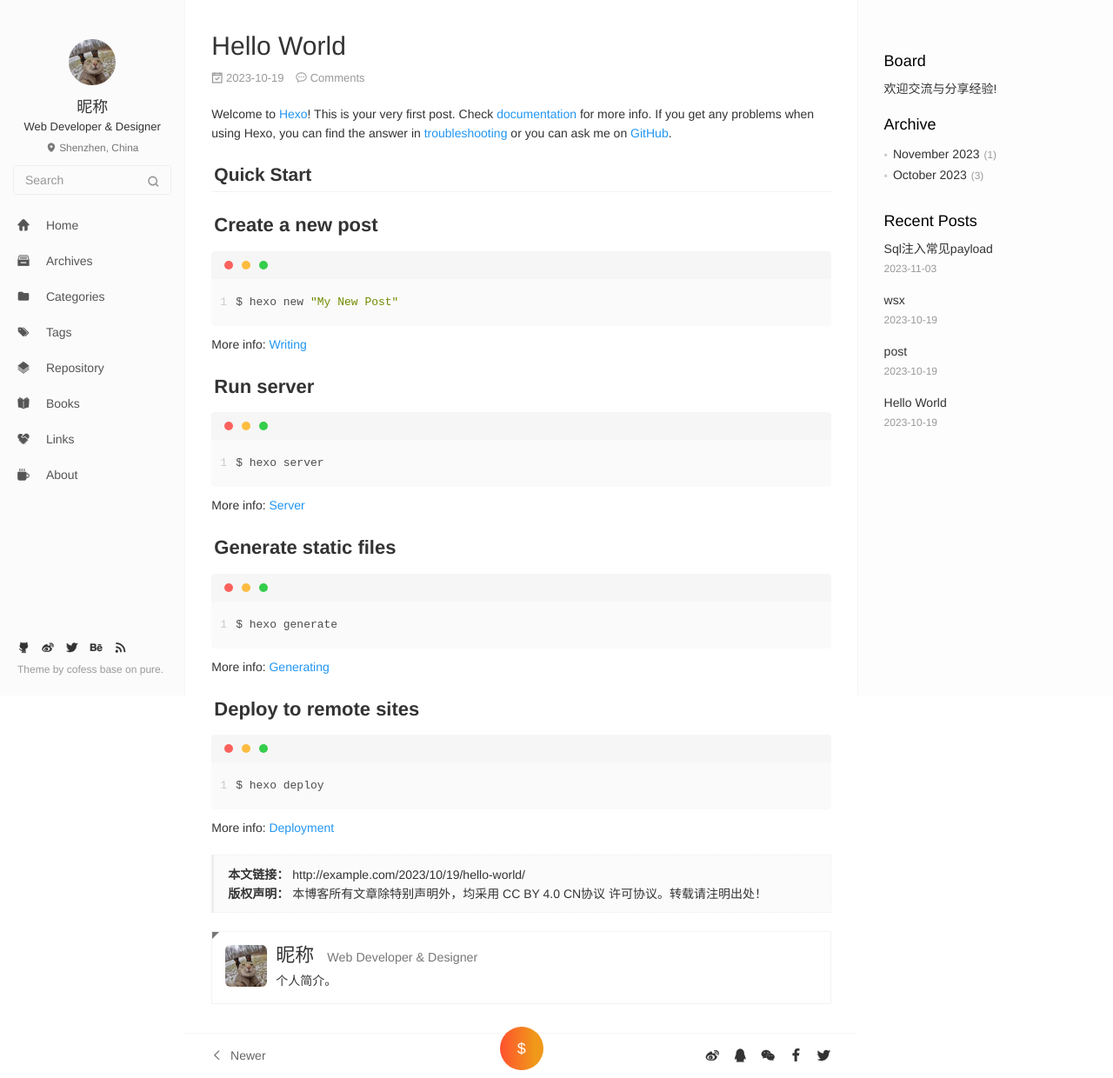
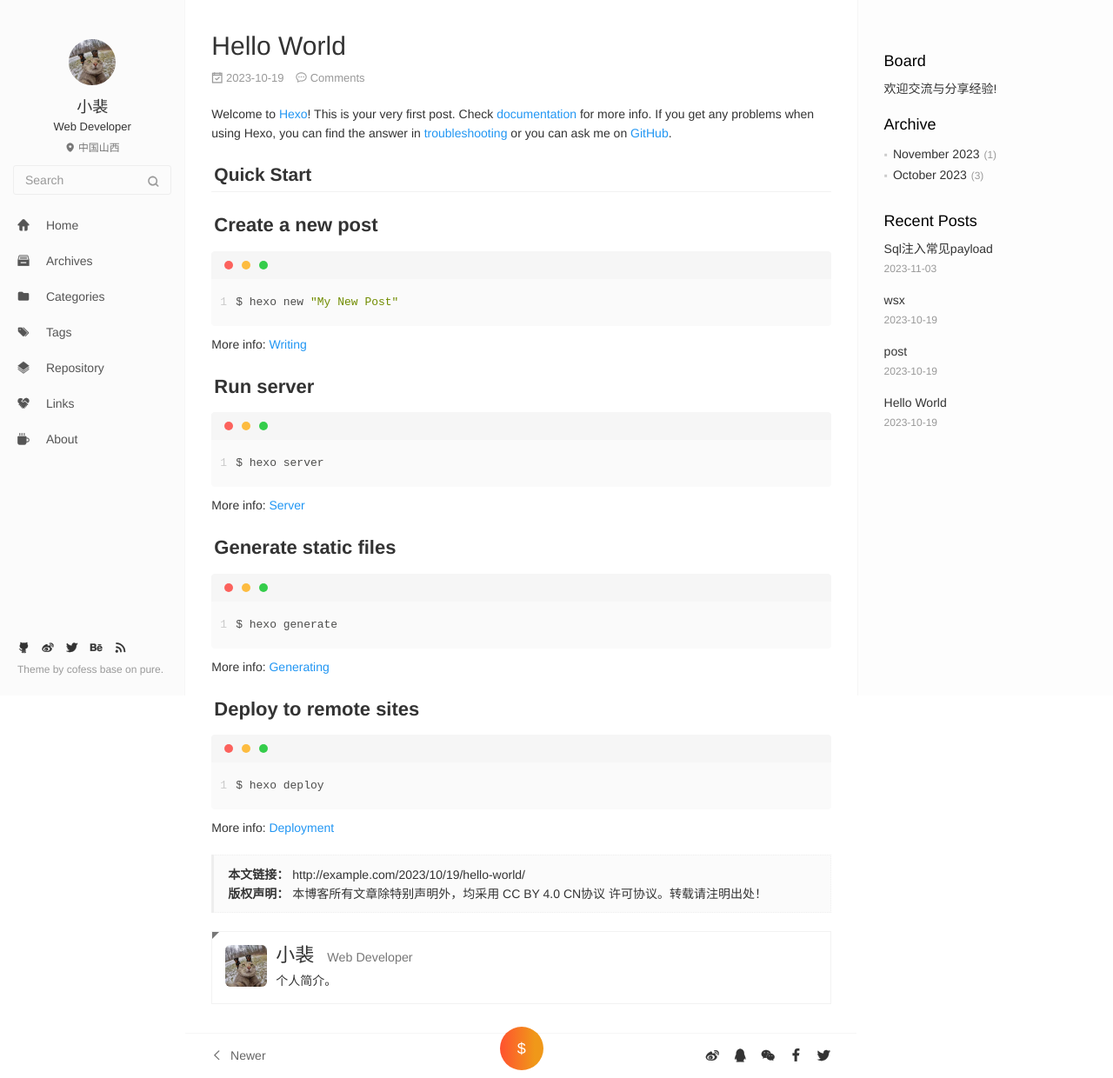
Before and after one commit to Flymojito/Flymojito.github.io, a plain HTML site: page 2023/10/19/hello-world/index.html in a window 1280 px wide. Shown: the whole page at 87% size. Drawn offline with nearby package versions, Linux system fonts and the light colour scheme; a script that the page names is missing.

Commit message:
Site updated: 2023-11-27 15:04:33

```diff
--- a/2023/10/19/hello-world/index.html
+++ b/2023/10/19/hello-world/index.html
@@ -17,7 +17,7 @@
   <meta http-equiv="window-target" content="_top" />
 
 
-  <title>Hello World | Hexo</title>
+  <title>Hello World | 小裴的博客</title>
   <meta name="description" content="Welcome to Hexo! This is your very first post. Check documentation for more info. If you get any problems when using Hexo, you can find the answer in troubleshooting or you can ask me on GitHub. Quick">
 <meta property="og:type" content="article">
 <meta property="og:title" content="Hello World">
@@ -57,9 +57,9 @@
         <a id="avatar" href="https://github.com/cofess" target="_blank">
           <img class="img-circle img-rotate" src="/images/avatar.jpg" width="200" height="200">
         </a>
-        <h2 id="name" class="hidden-xs hidden-sm">昵称</h2>
-        <h3 id="title" class="hidden-xs hidden-sm hidden-md">Web Developer &amp; Designer</h3>
-        <small id="location" class="text-muted hidden-xs hidden-sm"><i class="icon icon-map-marker"></i> Shenzhen, China</small>
+        <h2 id="name" class="hidden-xs hidden-sm">小裴</h2>
+        <h3 id="title" class="hidden-xs hidden-sm hidden-md">Web Developer</h3>
+        <small id="location" class="text-muted hidden-xs hidden-sm"><i class="icon icon-map-marker"></i> 中国山西</small>
       </div>
 
       <div class="search" id="search-form-wrap">
@@ -144,16 +144,6 @@
             <i class="icon icon-project"></i>
 
             <span class="menu-title">Repository</span>
-          </a>
-        </li>
-
-
-        <li class="menu-item menu-item-books">
-          <a href="/books">
-
-            <i class="icon icon-book-fill"></i>
-
-            <span class="menu-title">Books</span>
           </a>
         </li>
 
@@ -382,7 +372,7 @@
         </a>
       </div>
       <div class="media-body">
-        <h3 class="media-heading"><a href="https://github.com/cofess" target="_blank"><span class="text-dark">昵称</span><small class="ml-1x">Web Developer &amp; Designer</small></a></h3>
+        <h3 class="media-heading"><a href="https://github.com/cofess" target="_blank"><span class="text-dark">小裴</span><small class="ml-1x">Web Developer</small></a></h3>
         <div>个人简介。</div>
       </div>
     </figure>
```
Also changed, not shown: 2023/10/19/post/index.html (+5 -15 lines), 2023/10/19/wsx/index.html (+5 -15 lines), 2023/11/03/Sql注入常见payload/index.html (+5 -15 lines), archives/2023/10/index.html (+4 -14 lines), archives/2023/11/index.html (+4 -14 lines), archives/2023/index.html (+4 -14 lines), archives/index.html (+4 -14 lines), index.html (+4 -14 lines).
